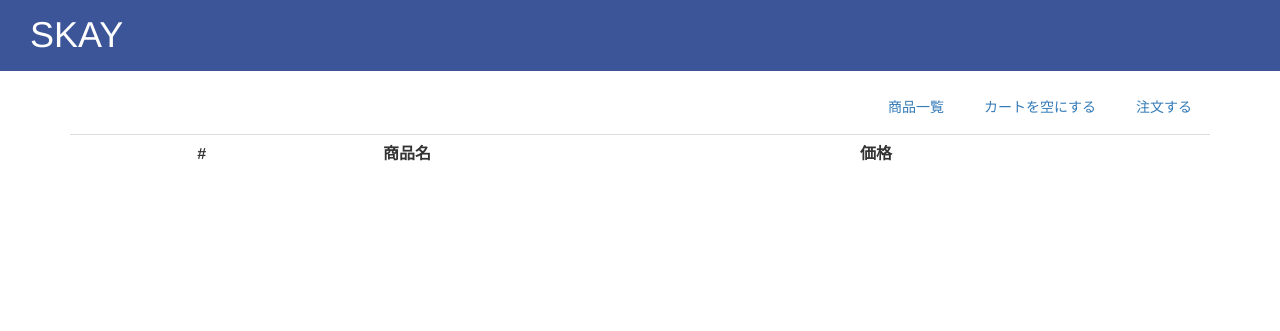
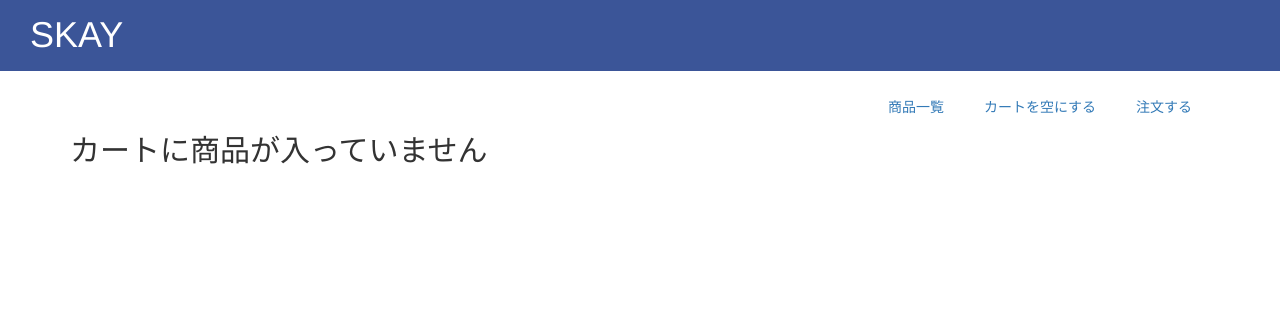
Before and after one commit to rinahira/hackathon_team_e, a Django app: page /ec/cart_list/ in a window 1280 px wide. Shown: the top 331 px of the page. Run offline with Django 3.2, Linux system fonts and the light colour scheme; lists and menus that the app fills with data are empty; some libraries are stand-ins or nearby versions.

Commit message:
:+1: 商品がカートに入っていないときのメッセージを表示

```diff
--- a/ecommerce/templates/cart_list.html
+++ b/ecommerce/templates/cart_list.html
@@ -11,7 +11,9 @@
     </ul>
 </div>
 
+
 <div style="clear: both;">
+    {% if products %}
         <table class="table">
             <tr>
                 <th></th>
@@ -31,6 +33,10 @@
             </tr>
         {% endfor %}
         </table>
+
+    {% else %}
+        <h2>カートに商品が入っていません</h2>
+    {% endif %}
 </div>
 
 {% endblock %}
```
Lines whose indentation alone changed are shown as unchanged.
